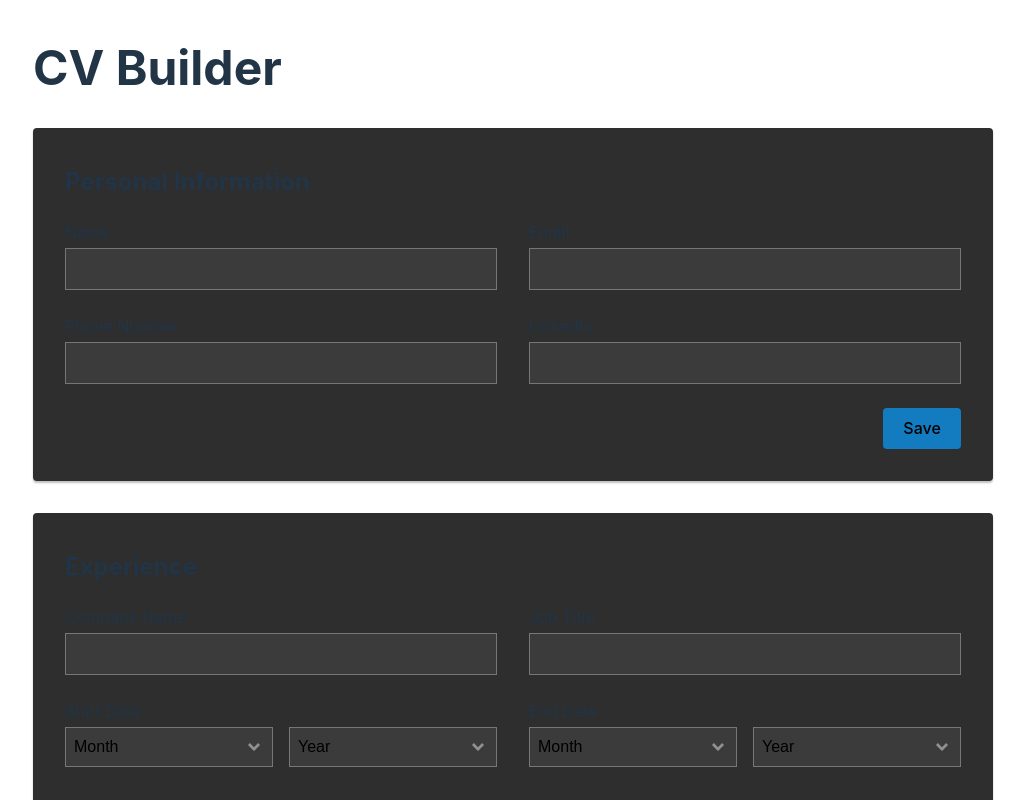
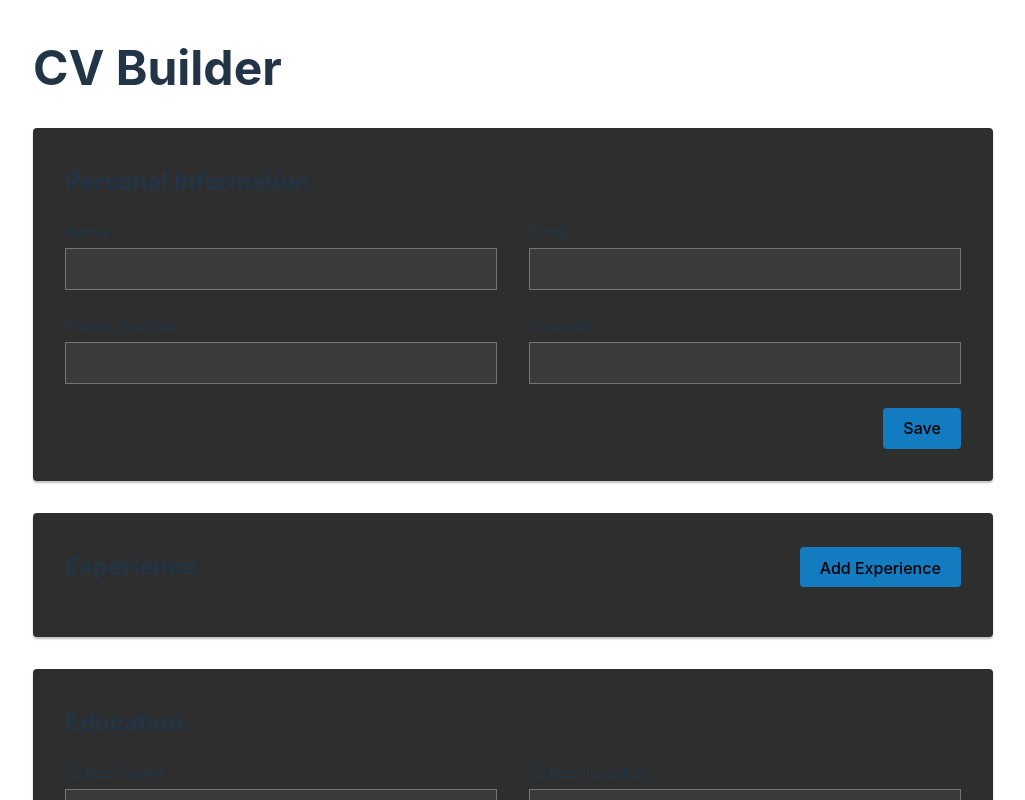
Before and after one commit to jphamtv/odin-cv-application, a React (Vite) app: page / in a window 1280 px wide. Shown: the top 800 px of the page, without its empty margins (127-1152 px from the left). Built offline with nearby package versions, Linux system fonts and the light colour scheme.

Commit message:
Update Experiences component

```diff
--- a/src/components/CV/CV.css
+++ b/src/components/CV/CV.css
@@ -32,6 +32,12 @@ pre {
   padding: 1rem 2rem 2rem 2rem;
   background-color: #2e2e2e;
   box-shadow: 0px 2px 2px rgba(0, 0, 0, 0.25)
+}
+
+.section-header {
+  display: flex;
+  justify-content: space-between;
+  align-items: center;
 }
 
 .row {
@@ -97,7 +103,3 @@ h3 {
 .bold-text {
   font-weight: bold;
 }
-
-.edit-button {
-  height: 40px;
-}
--- a/src/components/CV/CV.jsx
+++ b/src/components/CV/CV.jsx
@@ -13,13 +13,15 @@ export default function CV() {
     phoneNumber: '',
     linkedin: '',
   });
-  const [experience, setExperience] = useState({
+  const [experiences, setExperiences] = useState([
+    {
       company: '',
       jobTitle: '',
       startDate: '',
       endDate: '',
       description: '',
-  });
+    },
+  ]);
   const [education, setEducation] = useState({
     schoolName: '',
     location: '',
@@ -47,19 +49,15 @@ export default function CV() {
             personalInfo={personalInfo}
             setPersonalInfo={setPersonalInfo}/>
           <Experience
-            experience={experience}
-            setExperience={setExperience}
+            experiences={experiences}
+            setExperiences={setExperiences}
           />
           <Education
             education={education}
             setEducation={setEducation}
           />
           <div className='button-container'>
-          <Button
-            label='Submit'
-            type='submit'
-            onClick={handleSubmit}
-          />
+          <Button label='Submit' type='submit' onClick={handleSubmit} />
           </div>
         </div>
       ) : (
@@ -68,7 +66,11 @@ export default function CV() {
             <section className='personal-info'>
               <div className='resume-header'>
                 <p className='full-name'>{personalInfo.fullName}</p>
-                <Button label='Edit' onClick={handleEdit} className='edit-button'/>
+                <Button
+                  label='Edit'
+                  onClick={handleEdit}
+                  className='edit-button'
+                />
               </div>
               <div>
                 <p>{personalInfo.email} <span className='dot'>•</span></p>
@@ -79,12 +81,16 @@ export default function CV() {
             </section>
             <section className='experience'>
               <h3>EXPERIENCE</h3>
+              {experiences.map((experience, index) => (
+                <div key={index}>
                   <div>
                     <p className='bold-text'>{experience.jobTitle}<span className='comma'>,</span></p>
                     <p><span className='bold-text'>{experience.company}</span><span className='dot'>—</span></p>
                     <p>({experience.startDate}—{experience.endDate})</p>
                   </div>
                   <pre>{experience.description}</pre>
+                </div>
+              ))}
             </section>
             <section className='experience'>
               <h3>EDUCATION</h3>
--- a/src/components/Experience/Experience.jsx
+++ b/src/components/Experience/Experience.jsx
@@ -5,55 +5,84 @@ import Textarea from '../FormComponents/Textarea'
 import Button from '../FormComponents/Button';
 import DateInput from '../FormComponents/DateInput';
 
-export default function Experience({ experience, setExperience }) {
-  const [isEditing, setIsEditing] = useState(true);
+export default function Experience({ experiences, setExperiences }) {
+  const [editingIndex, setEditingIndex] = useState(null);
 
-  const handleChange = (e) => {
+  const handleChange = (e, index) => {
     const { name, value } = e.target;
-    setExperience((prevExperience) => ({ ...prevExperience, [name]: value }));
+    setExperiences((prevExperiences) => {
+      const updatedExperiences = [...prevExperiences];
+      updatedExperiences[index] = { ...updatedExperiences[index], [name]: value };
+      return updatedExperiences;
+    });
   }
 
-  const handleStartMonthChange = (e) => {
-    setExperience((prevExperience) => ({
-      ...prevExperience,
-      startDate: `${e.target.value} ${prevExperience.startDate.split(' ')[1]}`,
-    }));
+  const handleStartMonthChange = (month, index) => {
+    setExperiences((prevExperiences) => {
+      const updatedExperiences = [...prevExperiences];
+      updatedExperiences[index].startDate = `${month} ${updatedExperiences[index].startDate.split(' ')[1]}`;
+      return updatedExperiences;
+    });
   };
 
-  const handleStartYearChange = (e) => {
-    setExperience((prevExperience) => ({
-      ...prevExperience,
-      startDate: `${prevExperience.startDate.split(' ')[0]} ${e.target.value}`,
-    }));
+  const handleStartYearChange = (year, index) => {
+    setExperiences((prevExperiences) => {
+      const updatedExperiences = [...prevExperiences];
+      updatedExperiences[index].startDate = `${updatedExperiences[index].startDate.split(' ')[0]} ${year}`;
+      return updatedExperiences;
+    });
   };
 
-  const handleEndMonthChange = (e) => {
-    setExperience((prevExperience) => ({
-      ...prevExperience,
-      endDate: `${e.target.value} ${prevExperience.endDate.split(' ')[1]}`,
-    }));
+  const handleEndMonthChange = (month, index) => {
+    setExperiences((prevExperiences) => {
+      const updatedExperiences = [...prevExperiences];
+      updatedExperiences[index].endDate = `${month} ${updatedExperiences[index].endDate.split(' ')[1]}`;
+      return updatedExperiences;
+    });
   };
 
-  const handleEndYearChange = (e) => {
-    setExperience((prevExperience) => ({
-      ...prevExperience,
-      endDate: `${prevExperience.endDate.split(' ')[0]} ${e.target.value}`,
-    }));
+  const handleEndYearChange = (year, index) => {
+    setExperiences((prevExperiences) => {
+      const updatedExperiences = [...prevExperiences];
+      updatedExperiences[index].endDate = `${updatedExperiences[index].endDate.split(' ')[0]} ${year}`;
+      return updatedExperiences;
+    });
   };
 
   const handleSubmit = (e) => {
     e.preventDefault();
-    setIsEditing(false);
-  }
+    setEditingIndex(null);
+  };
 
-  const handleEdit = () => {
-    setIsEditing(true);
-  }
+  const handleEdit = (index) => {
+    setEditingIndex(index);
+  };
+
+  const handleAddExperience = () => {
+    setExperiences((prevExperiences) => [
+      ...prevExperiences,
+      {
+        company: '',
+        jobTitle: '',
+        startDate: '',
+        endDate: '',
+        description: '',
+      },
+    ]);
+    setEditingIndex(experiences.length);
+  };
 
   return (
-    <div className='section'>
+    <div className="section">
+      <div className="section-header">
         <h2>Experience</h2>
-      {isEditing ? (
+        <div className="button-container">
+          <Button label="Add Experience" onClick={handleAddExperience} className="add-button" />
+        </div>
+      </div>
+      {experiences.map((experience, index) => (
+        <div key={index}>
+          {editingIndex === index ? (
             <form onSubmit={handleSubmit}>
               <div className='row'>
                 <Input
@@ -61,14 +90,14 @@ export default function Experience({ experience, setExperience }) {
                   label='Company Name'
                   name='company'
                   value={experience.company}
-              onChange={handleChange}
+                  onChange={(e) => handleChange(e, index)}
                 />
                 <Input
                   type='text'
                   label='Job Title'
                   name='jobTitle'
                   value={experience.jobTitle}
-                onChange={handleChange}
+                  onChange={(e) => handleChange(e, index)}
                 />
               </div>
               <div className='row'>
@@ -76,15 +105,15 @@ export default function Experience({ experience, setExperience }) {
                   label='Start Date'
                   month={experience.startDate.split(' ')[0]}
                   year={experience.startDate.split(' ')[1]}
-              onMonthChange={handleStartMonthChange}
-              onYearChange={handleStartYearChange}
+                  onMonthChange={(month) => handleStartMonthChange(month, index)}
+                  onYearChange={(year) => handleStartYearChange(year, index)}
                 />
                 <DateInput
                   label='End Date'
                   month={experience.endDate.split(' ')[0]}
                   year={experience.endDate.split(' ')[1]}
-              onMonthChange={handleEndMonthChange}
-              onYearChange={handleEndYearChange}
+                  onMonthChange={(month) => handleEndMonthChange(month, index)}
+                  onYearChange={(year) => handleEndYearChange(year, index)}
                 />
               </div>
               <div className='row'>
@@ -92,36 +121,36 @@ export default function Experience({ experience, setExperience }) {
                   label='Description'
                   name='description'
                   value={experience.description}
-              onChange={handleChange}
+                  onChange={(e) => handleChange(e, index)}
                 />
               </div>
               <div className='button-container'>
                 <Button label='Save' type='submit' />
               </div>
             </form>
-      ) : (
-        <div>
+          ) : experience.company ? (
+            <div className='section-header'>
               <p>{experience.company}</p>
-          {/* <p>{experience.jobTitle}</p>
-          <p>{experience.startDate}</p>
-          <p>{experience.endDate}</p>
-          <pre>{experience.description}</pre> */}
               <div className='button-container'>
-            <Button label='Edit' onClick={handleEdit} />
+                <Button label='Edit' onClick={() => handleEdit(index)} />
               </div>
             </div>
-      )}
+          ) : null}
+        </div>
+      ))}
     </div>
   );
 }
 
 Experience.propTypes = {
-  experience: PropTypes.shape({
+  experiences: PropTypes.arrayOf(
+    PropTypes.shape({
       company: PropTypes.string.isRequired,
       jobTitle: PropTypes.string.isRequired,
       startDate: PropTypes.string.isRequired,
       endDate: PropTypes.string.isRequired,
       description: PropTypes.string.isRequired,
-  }).isRequired,
-  setExperience: PropTypes.func.isRequired,
+    })
+  ).isRequired,
+  setExperiences: PropTypes.func.isRequired,
 };
--- a/src/components/FormComponents/Button.css
+++ b/src/components/FormComponents/Button.css
@@ -19,3 +19,8 @@ button:focus,
 button:focus-visible {
   outline: 4px auto -webkit-focus-ring-color;
 }
+
+.edit-button,
+.add-button {
+  height: 40px;
+}
```
Lines whose indentation alone changed are shown as unchanged.
